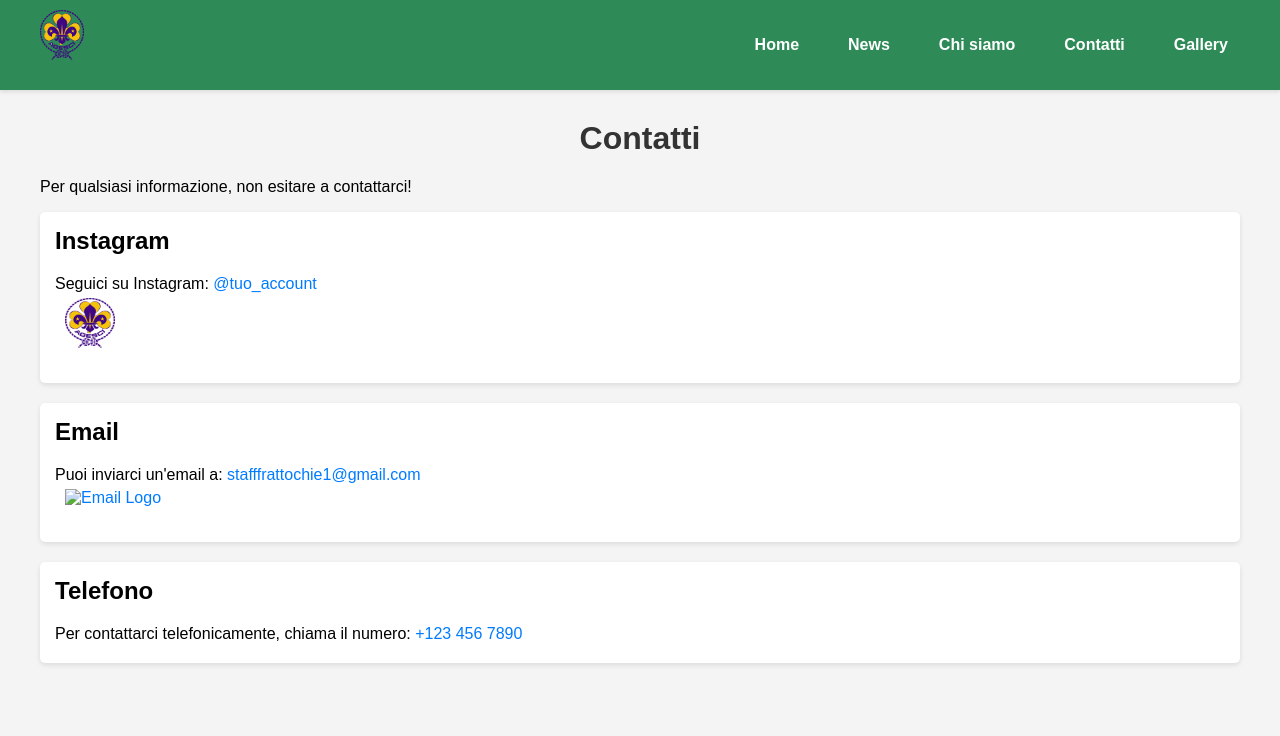
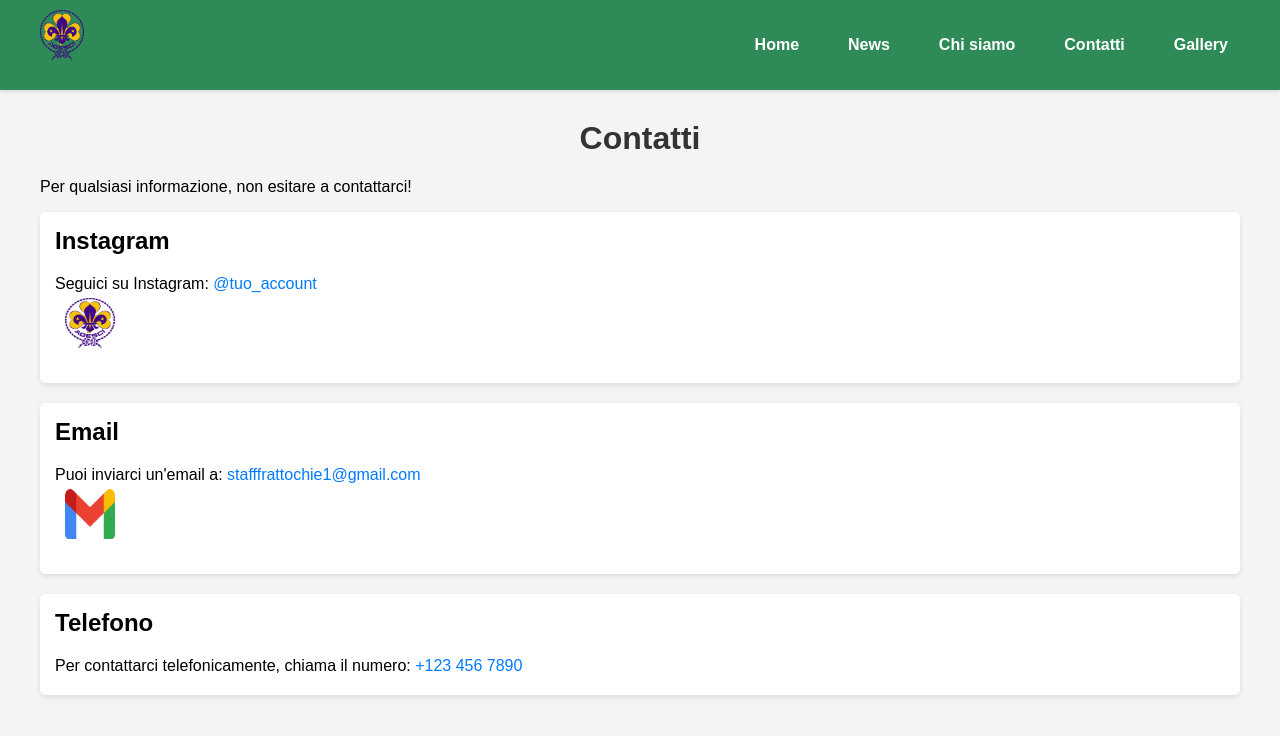
Before and after one commit to bLaCkViRuS-88/frattochieuno, a plain HTML site: page html/contatti.html in a window 1280 px wide. Drawn offline with Linux system fonts and the light colour scheme.

Commit message:
fixed images hyperlynk

```diff
--- a/html/contatti.html
+++ b/html/contatti.html
@@ -126,7 +126,7 @@
             <h2>Email</h2>
             <p>Puoi inviarci un'email a: <a href="mailto:stafffrattochie1@gmail.com">stafffrattochie1@gmail.com</a></p>
             <a href="mailto:stafffrattochie1@gmail.com">
-                <img src="../images/mail.png" alt="Email Logo" class="logo" style="width: 50px; height: 50px;">
+                <img src="../images/gmail.png" alt="Email Logo" class="logo" style="width: 50px; height: 50px;">
             </a>
         </div>
         <div class="adress_div">
```
Also changed, not shown: html/chsiamo.html (+6 -6 lines), html/news.html (+2 -2 lines), index.html (+3 -3 lines), save/new_2.html (+6 -6 lines).
